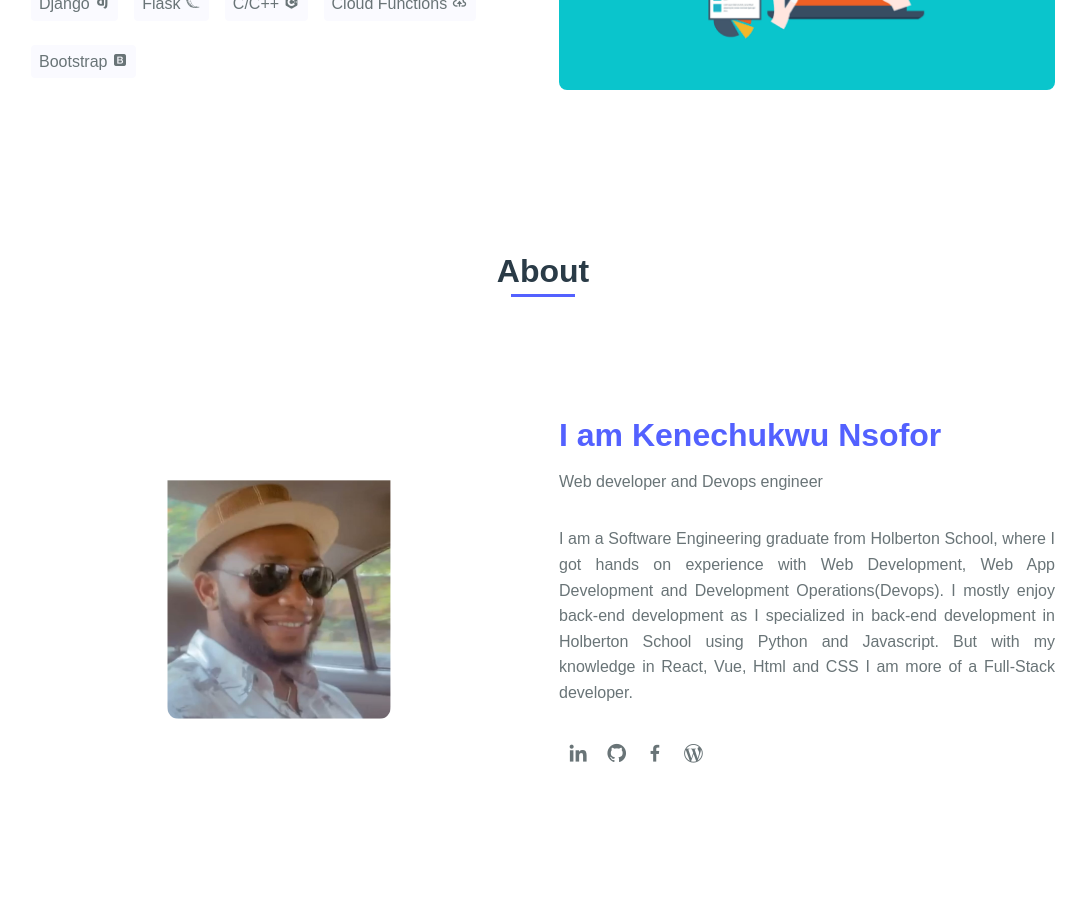
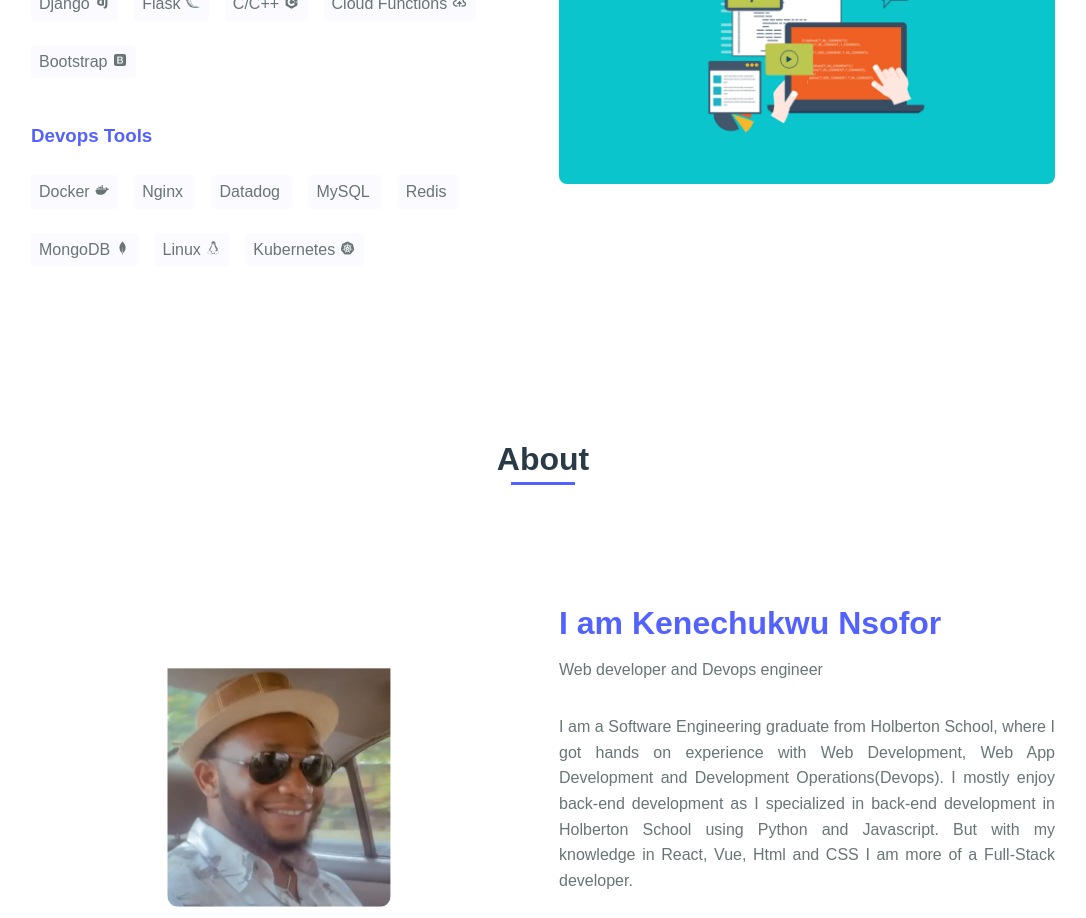
Before and after one commit to Alienz11/kene_portfolio, a Vue app: page / in a window 1280 px wide. Shown: the part 1920-2838 px from the top of the page, without its empty margins (97-1183 px from the left). Built offline with nearby package versions, Linux system fonts and the light colour scheme; the HTML template or start-up script is replaced by a standard one.

Commit message:
:broom: Clearing out irrelivants and adding final touches

```diff
--- a/src/App.vue
+++ b/src/App.vue
@@ -155,6 +155,24 @@
             ></span>
             <span class="skills__name"
               >Bootstrap <i class="bx bxl-bootstrap"></i
+            ></span>
+
+            <h3 class="skills__subtitle">Devops Tools</h3>
+            <span class="skills__name"
+              >Docker <i class="bx bxl-docker"></i
+            ></span>
+            <span class="skills__name">Nginx <i class="bx bxl-nginx"></i></span>
+            <span class="skills__name"
+              >Datadog <i class="bx bxl-datadog"></i
+            ></span>
+            <span class="skills__name">MySQL <i class="bx bxl-mysql"></i></span>
+            <span class="skills__name">Redis <i class="bx bxl-redis"></i></span>
+            <span class="skills__name"
+              >MongoDB <i class="bx bxl-mongodb"></i
+            ></span>
+            <span class="skills__name">Linux <i class="bx bxl-tux"></i></span>
+            <span class="skills__name"
+              >Kubernetes <i class="bx bxl-kubernetes"></i
             ></span>
           </div>
 
```
Also changed, not shown: 1 other file (tests, documents, lock files or other folders).
